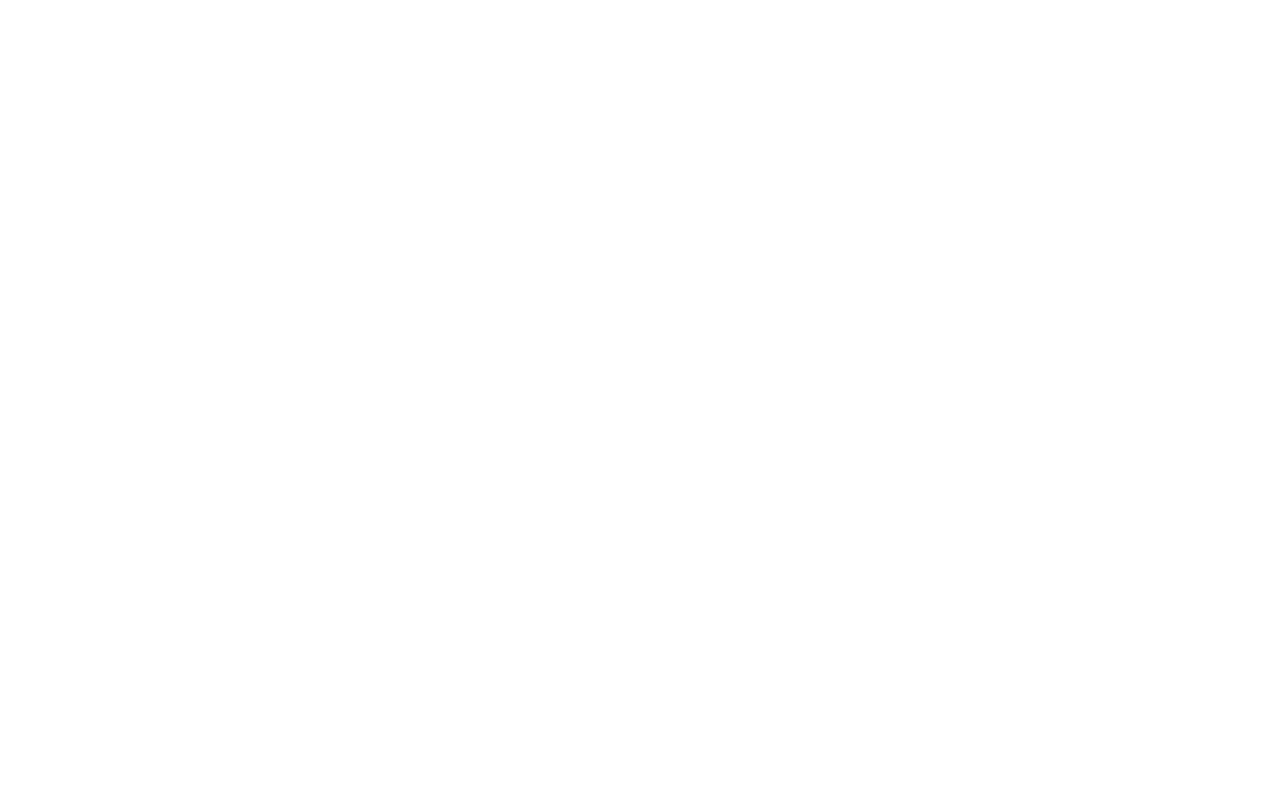
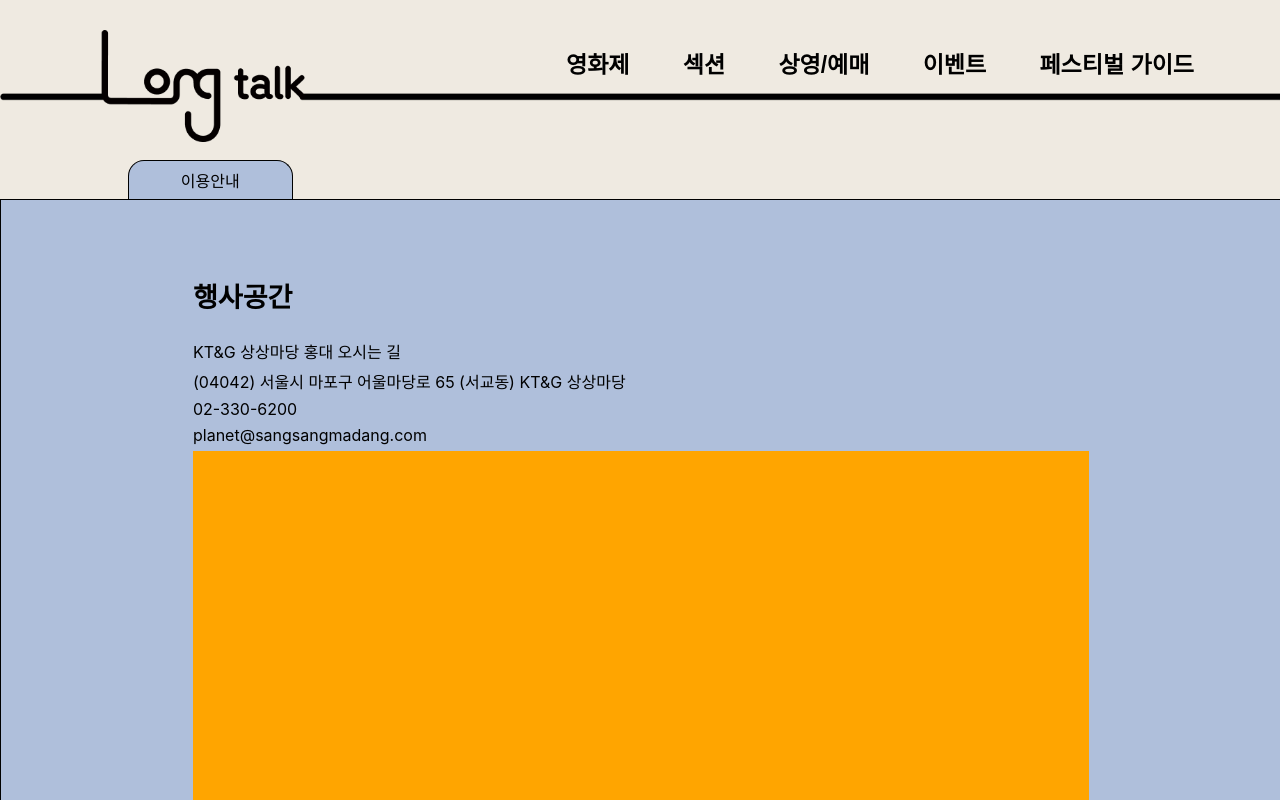
Before and after one commit to hmuri/LongTalk-FE, a React (Create React App) app in the folder longtalk/: page /guide in a window 1280 px wide. Before the commit this address had no page. Shown: the top 800 px of the page. Built offline with nearby package versions, Linux system fonts and the light colour scheme; a web font is replaced by a local one.

Commit message:
mod: 라우팅 path 이름 변경

```diff
--- a/longtalk/src/App.tsx
+++ b/longtalk/src/App.tsx
@@ -28,7 +28,7 @@ function App() {
         <Route path="/notice" element={<Notice />} />
         <Route path="/holdInfo" element={<HoldInfo />} />
         <Route path="/identity" element={<Identity />} />
-        <Route path="/info" element={<UsgInfo />} />
+        <Route path="/guide" element={<UsgInfo />} />
       </Routes>
     </Container>
   );
```
